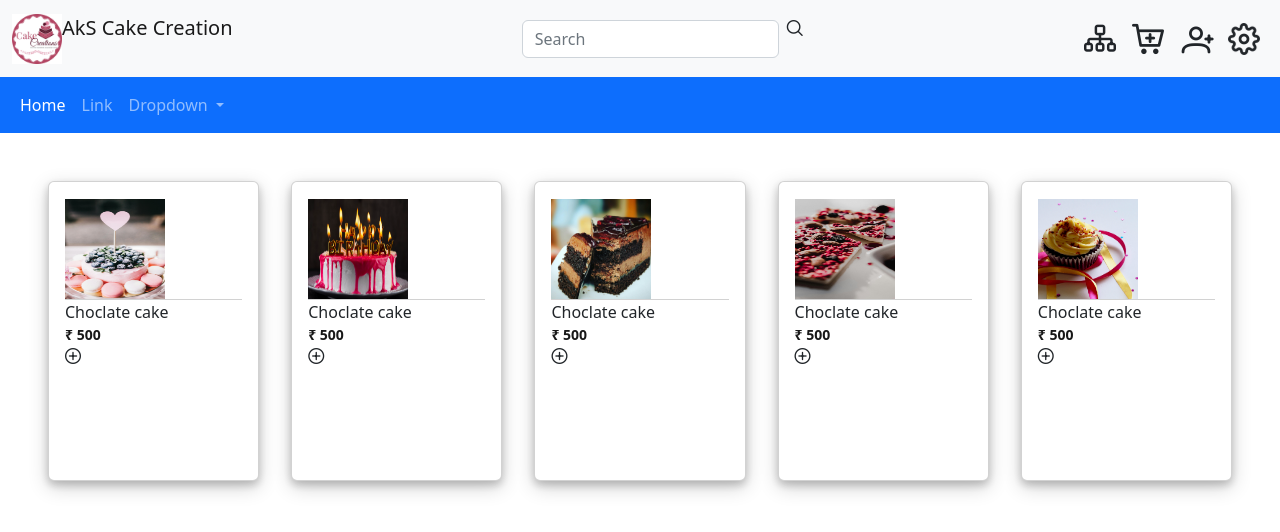
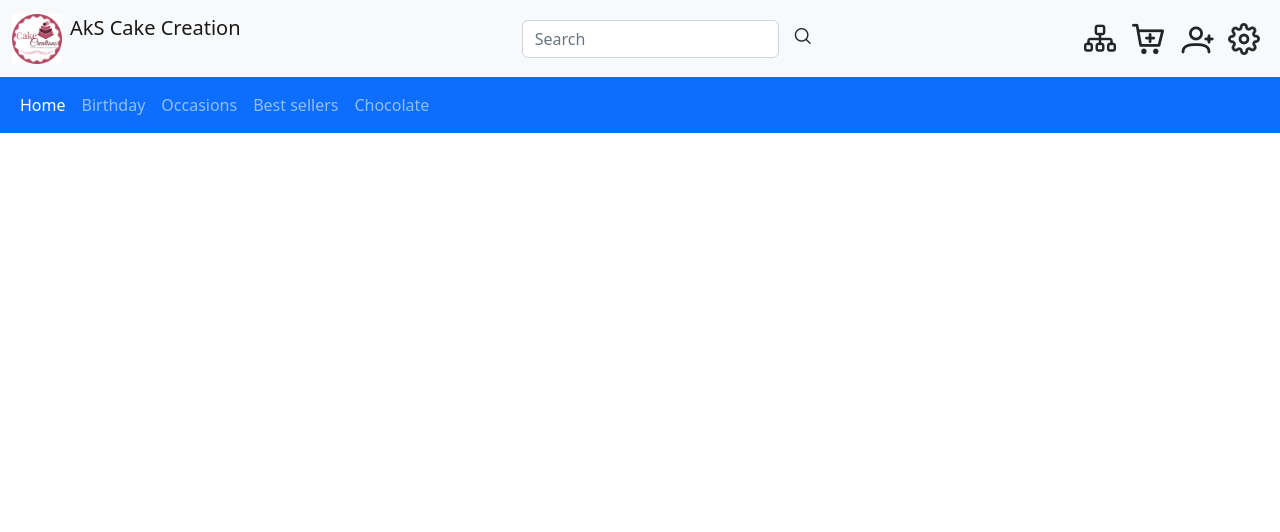
Before and after one commit to imaks3112/cake-creation-shop, an Angular app: page / in a window 1280 px wide. Shown: the top 532 px of the page. Built offline with nearby package versions, Linux system fonts and the light colour scheme.

Commit message:
create home component and load when the home is load.

```diff
--- a/src/app/app-routing.module.ts
+++ b/src/app/app-routing.module.ts
@@ -2,10 +2,14 @@ import { NgModule } from '@angular/core';
 import { RouterModule, Routes } from '@angular/router';
 import { NavbarComponent } from './components/navbar/navbar.component';
 import { PageNotFoundComponent } from './components/page-not-found/page-not-found.component';
+import { CakeListComponent } from './components/cake-list/cake-list.component';
 
 const routes: Routes = [
   {
     path: '', component: NavbarComponent
+  },
+  {
+    path: 'birthday', component: CakeListComponent
   },
   {
     path: '**', component: PageNotFoundComponent
--- a/src/app/app.module.ts
+++ b/src/app/app.module.ts
@@ -8,6 +8,7 @@ import { CakeListComponent } from './components/cake-list/cake-list.component';
 import { NavbarComponent } from './components/navbar/navbar.component';
 import { NgbModule, NgbTooltipModule } from '@ng-bootstrap/ng-bootstrap';
 import { PageNotFoundComponent } from './components/page-not-found/page-not-found.component';
+import { HomeComponent } from './components/home/home.component';
 
 @NgModule({
   declarations: [
@@ -15,7 +16,8 @@ import { PageNotFoundComponent } from './components/page-not-found/page-not-foun
     LoginComponent,
     CakeListComponent,
     NavbarComponent,
-    PageNotFoundComponent
+    PageNotFoundComponent,
+    HomeComponent
   ],
   imports: [
     BrowserModule,
--- a/src/app/components/cake-list/cake-list.component.html
+++ b/src/app/components/cake-list/cake-list.component.html
@@ -1,31 +1,30 @@
+<div class="cake-list-wrapper">
 
-<div class="cake-list-wrapper">
-    <div class="card" *ngFor="let cake of cakeList">
-        <div class="card-body">
-            <div class="product-details-wrapper">
+
+    <div class="card-item-wrapper">
+        <ng-container *ngFor="let cake of cakeList">
+
+
+            <div class="card-item">
                 <div class="image-wrapper">
-                    <a class="navbar-brand" href="#">
-                        <img [src]="cake.imageurl" alt="" width="100" height="100"
-                          class="d-inline-block align-text-top">
-                      </a>
+                    <img [src]="cake.imageurl" alt="" width="100" height="100" class="d-inline-block align-text-top">
                 </div>
-                <div class="product-details">
+
+                <div class="other-product-details">
                     <div class="product-name">
                         <span>{{cake.name}}</span>
                     </div>
 
-                    <div class="product-price">
-                        <span> ₹ {{cake.price}}</span>
+                    <div class="price-offer">
+                        <span class="prod_price"> <span> ₹ </span> {{cake.price}}</span>
                     </div>
 
-
                     <div class="add-to-cart-product">
+                        Add to cart
                         <i class="pi pi-plus-circle" style="font-size: 1rem"></i>
                     </div>
-
                 </div>
             </div>
-        </div>
+        </ng-container>
     </div>
-
 </div>
--- a/src/app/components/cake-list/cake-list.component.scss
+++ b/src/app/components/cake-list/cake-list.component.scss
@@ -1,33 +1,58 @@
+.cake-list-wrapper {
+    .card-item-wrapper {
+        display: grid;
+        grid-template-columns: repeat(5, 1fr);
+        column-gap: 2rem;
+        row-gap: 2rem;
 
-.cake-list-wrapper {
-    display: flex;
-
-    .card {
-        width: 25%;
-        margin: 1rem;
-        display: flex;
-        height: 300px;
-        box-shadow: 0 4px 8px 0 rgba(0, 0, 0, 0.2), 0 6px 20px 0 rgba(0, 0, 0, 0.19);
+        .card-item {
+            min-height: 8rem;
+            height: 26rem;
+            border-radius: 20px;
+            overflow: hidden;
+            position: relative;
+            box-shadow:
+                0 4px 8px 0 rgba(0, 0, 0, 0.2),
+                0 6px 20px 0 rgba(0, 0, 0, 0.19);
 
             .image-wrapper {
-            // height: 65%;
+                width: 100%;
+                height: 80%;
+
+                img {
+                    height: auto;
+                    width: 65%;
+                }
             }
 
-        .product-details {
-            border-top: var(--bs-card-border-width) solid var(--bs-card-border-color);
+            .other-product-details {
+                padding: 0 10px;
 
-            .product-price {
+                .product-name {
+                    font-size: 14px;
+                    font-weight: 500;
+                    line-height: 24px;
+                    color: #1c2120;
+                    opacity: .75;
+                    white-space: nowrap;
+                    text-overflow: ellipsis;
+                    overflow: hidden;
+                }
+
+                .price-offer {
                     display: flex;
                     align-items: center;
-                flex-direction: row;
-                text-align: center;
 
+                    .prod_price {
+                        font-size: 16px;
+                        font-weight: 500;
                         span {
-                    font-size: 14px;
-                    font-weight: 600;
-                    color: #181818;
+                            font-family: Poppins,sans-serif;
                         }
                     }
                 }
             }
+
         }
+    }
+}
--- a/src/app/components/cake-list/cake-list.component.ts
+++ b/src/app/components/cake-list/cake-list.component.ts
@@ -17,20 +17,86 @@ export class CakeListComponent {
     {
       id: 2,
       name: 'Choclate cake',
+      price: 4500,
+      imageurl: '../../../assets/img/cake_creation_7.jpg'
+    },
+    {
+      id: 3,
+      name: 'Choclate cake',
+      price: 350,
+      imageurl: '../../../assets/img/cake_creation_10.jpg'
+    },
+    {
+      id: 4,
+      name: 'Choclate cake',
       price: 500,
-      imageurl: '../../../assets/img/cake_creation_3.jpg'
+      imageurl: '../../../assets/img/cake_creation_11.jpg'
+    },
+    {
+      id: 5,
+      name: 'Choclate cake',
+      price: 2500,
+      imageurl: '../../../assets/img/cake_creation_6.jpg'
     },
     {
       id: 3,
       name: 'Choclate cake',
       price: 500,
-      imageurl: '../../../assets/img/cake_creation_4.jpg'
+      imageurl: '../../../assets/img/cake_creation_10.jpg'
     },
     {
       id: 4,
       name: 'Choclate cake',
       price: 500,
-      imageurl: '../../../assets/img/cake_creation_5.jpg'
+      imageurl: '../../../assets/img/cake_creation_11.jpg'
+    },
+    {
+      id: 5,
+      name: 'Choclate cake',
+      price: 500,
+      imageurl: '../../../assets/img/cake_creation_6.jpg'
+    },
+    {
+      id: 1,
+      name: 'Choclate cake',
+      price: 500,
+      imageurl: '../../../assets/img/cake_creation_13.jpg'
+    },
+    {
+      id: 2,
+      name: 'Choclate cake',
+      price: 500,
+      imageurl: '../../../assets/img/cake_creation_7.jpg'
+    },
+    {
+      id: 3,
+      name: 'Choclate cake',
+      price: 500,
+      imageurl: '../../../assets/img/cake_creation_10.jpg'
+    },
+    {
+      id: 4,
+      name: 'Choclate cake',
+      price: 500,
+      imageurl: '../../../assets/img/cake_creation_11.jpg'
+    },
+    {
+      id: 5,
+      name: 'Choclate cake',
+      price: 500,
+      imageurl: '../../../assets/img/cake_creation_6.jpg'
+    },
+    {
+      id: 3,
+      name: 'Choclate cake',
+      price: 500,
+      imageurl: '../../../assets/img/cake_creation_10.jpg'
+    },
+    {
+      id: 4,
+      name: 'Choclate cake',
+      price: 500,
+      imageurl: '../../../assets/img/cake_creation_11.jpg'
     },
     {
       id: 5,
--- /dev/null
+++ b/src/app/components/home/home.component.html
@@ -0,0 +1 @@
+<p>home works!</p>
--- a/src/app/components/navbar/navbar.component.html
+++ b/src/app/components/navbar/navbar.component.html
@@ -8,8 +8,6 @@
           class="d-inline-block align-text-top">
         <span>AkS Cake Creation</span>
       </a>
-
-
       <form class="d-flex">
         <input class="form-control me-2" type="search" placeholder="Search" aria-label="Search">
         <span class="pi pi-search"></span>
@@ -33,28 +31,20 @@
             <a class="nav-link active" aria-current="page" href="#">Home</a>
           </li>
           <li class="nav-item">
-            <a class="nav-link" href="#">Link</a>
+            <a class="nav-link" href="/birthday">Birthday</a>
           </li>
-          <li class="nav-item dropdown">
-            <a class="nav-link dropdown-toggle" href="#" id="navbarDropdown" role="button" data-bs-toggle="dropdown"
-              aria-expanded="false">
-              Dropdown
-            </a>
-            <ul class="dropdown-menu" aria-labelledby="navbarDropdown">
-              <li><a class="dropdown-item" href="#">Action</a></li>
-              <li><a class="dropdown-item" href="#">Another action</a></li>
-              <li>
-                <hr class="dropdown-divider">
-              </li>
-              <li><a class="dropdown-item" href="#">Something else here</a></li>
-            </ul>
+          <li class="nav-item">
+            <a class="nav-link" href="#">Occasions</a>
           </li>
+          <li class="nav-item">
+            <a class="nav-link" href="#">Best sellers</a>
+          </li>
+          <li class="nav-item">
+            <a class="nav-link" href="#">Chocolate</a>
+          </li>
+
         </ul>
       </div>
     </div>
   </nav>
 </div>
-
-<div class="cake-list">
-  <app-cake-list></app-cake-list>
-</div>
--- a/src/app/components/navbar/navbar.component.scss
+++ b/src/app/components/navbar/navbar.component.scss
@@ -1,13 +1,15 @@
 
 .navbar-wrapper {
+    .container-fluid {
+        span {
+            padding: 0.5rem;
+        }
+    }
     .right-side {
         i {
             padding: 0.5rem;
             cursor: pointer;
         }
-        // i:hover {
-        //     background-color:cadetblue;
-        // }
     }
 }
 
```
Also changed, not shown: src/app/components/home/home.component.ts (added, +10 -0 lines), src/app/components/home/home.component.scss (added), 1 other file (tests, documents, lock files or other folders). Lines whose indentation alone changed are shown as unchanged.
